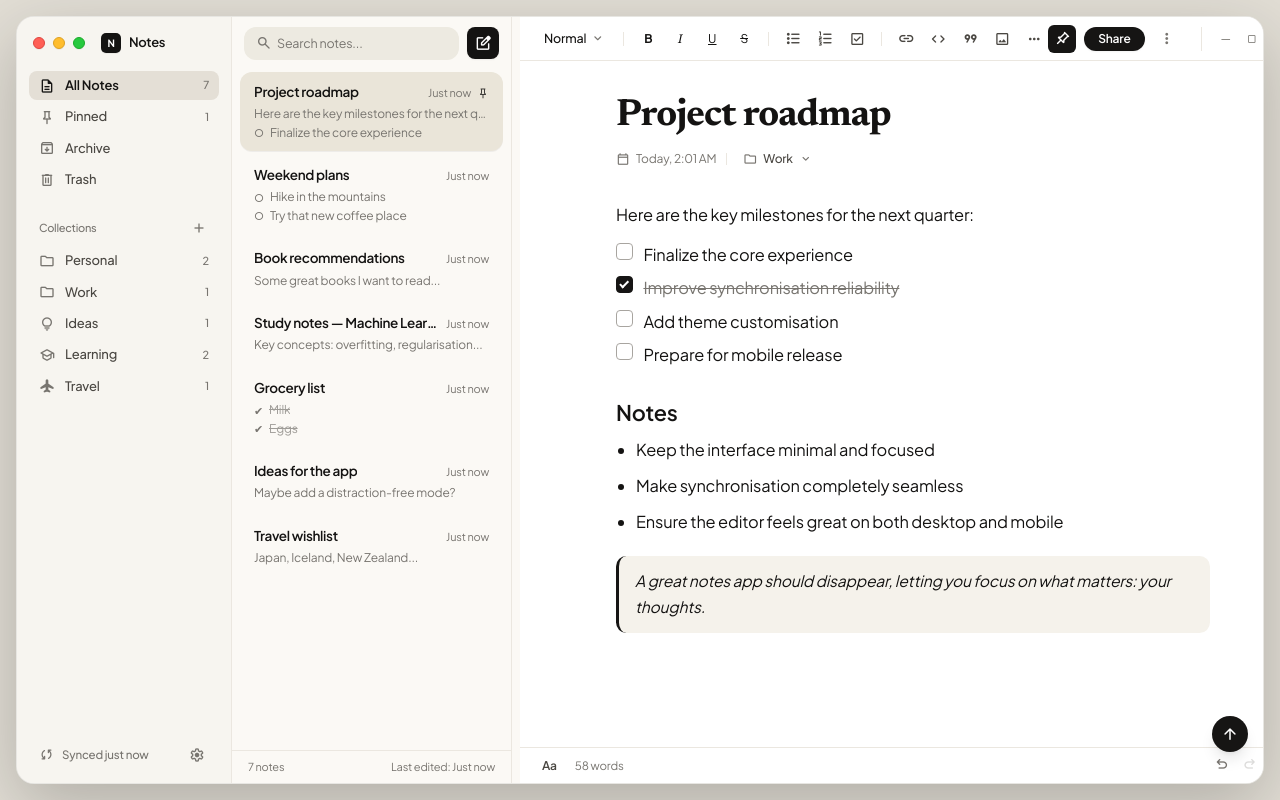
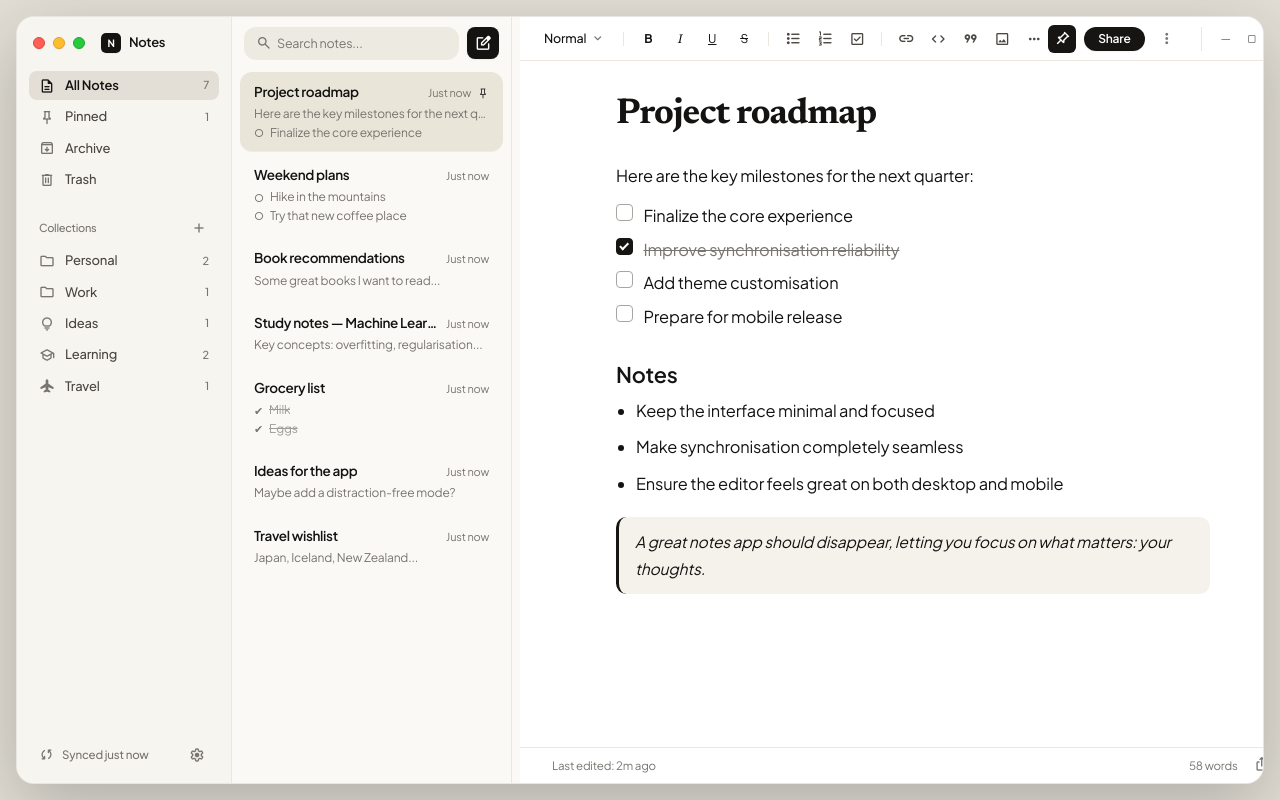
Before and after one commit to jayo14/noted, a React (Vite) app: page / in a window 1280 px wide. Built offline with nearby package versions, Linux system fonts and the light colour scheme.

Commit message:
feat: align notes panel and canvas footer with exact mockup

```diff
--- a/src/components/editor/Editor.tsx
+++ b/src/components/editor/Editor.tsx
@@ -187,8 +187,8 @@ export const Editor: React.FC<EditorProps> = ({
         className="relative flex flex-1 flex-col overflow-y-auto px-6 py-8 md:px-16 lg:px-24 selection:bg-[var(--selection-bg)]"
       >
         <div className="mx-auto w-full max-w-3xl flex-1 flex flex-col">
-          {/* Note Title matching Image 1 (bold editorial serif) */}
-          <div className="mb-2">
+          {/* Note Title matching Image (bold editorial serif) */}
+          <div className="mb-4">
             <input
               ref={titleInputRef}
               type="text"
@@ -196,102 +196,11 @@ export const Editor: React.FC<EditorProps> = ({
               placeholder="Untitled"
               onChange={handleTitleChange}
               onKeyDown={handleTitleKeyDown}
-              className={`w-full bg-transparent text-3xl md:text-[38px] font-bold tracking-tight text-[var(--text-primary)] placeholder-[var(--text-subtle)] outline-none border-none p-0 focus:ring-0 leading-tight ${
+              className={`w-full bg-transparent text-3xl md:text-[36px] font-bold tracking-tight text-[var(--text-primary)] placeholder-[var(--text-subtle)] outline-none border-none p-0 focus:ring-0 leading-tight ${
                 typographyMode === "serif" ? "font-serif-title" : ""
               }`}
               disabled={isReadOnly}
             />
-          </div>
-
-          {/* Sub-row / Metadata row matching Image 1: "Today, 2:47 PM | 📁 Personal ⌵" */}
-          <div className="mb-6 flex items-center gap-2.5 text-xs text-[var(--text-muted)] select-none">
-            {/* Date info */}
-            <div className="flex items-center gap-1.5">
-              <Icon name="calendar_today" size={14} className="text-[var(--text-muted)]" />
-              <span className="text-[12px]">{formattedDateTime}</span>
-            </div>
-
-            <span className="h-3 w-px bg-[var(--border-subtle)]" />
-
-            {/* Collection tag dropdown */}
-            <div className="relative" ref={collectionMenuRef}>
-              <button
-                onClick={() => setIsCollectionPickerOpen((prev) => !prev)}
-                className="flex items-center gap-1.5 rounded-md px-1.5 py-0.5 text-[12px] font-medium text-[var(--text-secondary)] hover:bg-[var(--bg-surface)] hover:text-[var(--text-primary)] transition-colors cursor-pointer"
-              >
-                <Icon name="folder" size={14} className="text-[var(--text-muted)]" />
-                <span>{currentCollection ? currentCollection.name : "Select Collection"}</span>
-                <Icon name="expand_more" size={14} className="text-[var(--text-muted)]" />
-              </button>
-
-              {isCollectionPickerOpen && (
-                <div className="absolute left-0 top-7 z-40 w-48 rounded-xl border border-[var(--border-subtle)] bg-[var(--bg-editor)] p-1 shadow-xl">
-                  <button
-                    onClick={() => {
-                      onSelectCollection?.(null);
-                      setIsCollectionPickerOpen(false);
-                    }}
-                    className={`flex w-full items-center gap-2 rounded-lg px-2.5 py-1.5 text-xs ${
-                      !collectionId ? "bg-[var(--bg-surface-active)] font-semibold" : "hover:bg-[var(--bg-surface)]"
-                    }`}
-                  >
-                    <Icon name="folder_off" size={14} />
-                    <span>No Collection</span>
-                  </button>
-
-                  <div className="my-1 border-t border-[var(--border-subtle)]" />
-
-                  {collections.map((c) => (
-                    <button
-                      key={c.id}
-                      onClick={() => {
-                        onSelectCollection?.(c.id);
-                        setIsCollectionPickerOpen(false);
-                      }}
-                      className={`flex w-full items-center gap-2 rounded-lg px-2.5 py-1.5 text-xs truncate ${
-                        collectionId === c.id ? "bg-[var(--bg-surface-active)] font-semibold" : "hover:bg-[var(--bg-surface)]"
-                      }`}
-                    >
-                      <Icon name="folder" size={14} />
-                      <span className="truncate">{c.name}</span>
-                    </button>
-                  ))}
-
-                  {onCreateCollection && (
-                    <div className="mt-1 border-t border-[var(--border-subtle)] pt-1">
-                      {isCreatingInlineCol ? (
-                        <div className="flex items-center gap-1 p-1">
-                          <input
-                            type="text"
-                            autoFocus
-                            placeholder="New name..."
-                            value={newColInput}
-                            onChange={(e) => setNewColInput(e.target.value)}
-                            onKeyDown={async (e) => {
-                              if (e.key === "Enter" && newColInput.trim()) {
-                                await onCreateCollection(newColInput.trim());
-                                setNewColInput("");
-                                setIsCreatingInlineCol(false);
-                                setIsCollectionPickerOpen(false);
-                              }
-                            }}
-                            className="w-full rounded border border-[var(--border-strong)] px-2 py-0.5 text-xs outline-none"
-                          />
-                        </div>
-                      ) : (
-                        <button
-                          onClick={() => setIsCreatingInlineCol(true)}
-                          className="flex w-full items-center gap-2 rounded-lg px-2.5 py-1.5 text-xs text-[var(--text-muted)] hover:text-[var(--text-primary)] hover:bg-[var(--bg-surface)]"
-                        >
-                          <Icon name="add" size={14} />
-                          <span>New Collection...</span>
-                        </button>
-                      )}
-                    </div>
-                  )}
-                </div>
-              )}
-            </div>
           </div>
 
           {/* Floating Bubble Menu on selection */}
@@ -302,56 +211,25 @@ export const Editor: React.FC<EditorProps> = ({
             <EditorContent editor={editor} className="tiptap-container" />
           </div>
         </div>
-
-        {/* Floating Action Button (Black circular arrow-up button matching Image 1) */}
-        <button
-          onClick={scrollToTop}
-          className="fixed bottom-12 right-8 z-30 flex h-9 w-9 items-center justify-center rounded-full bg-[#161514] dark:bg-[#f7f5f0] text-white dark:text-[#161514] shadow-lg hover:opacity-90 active:scale-95 transition-all cursor-pointer"
-          title="Scroll to top"
-        >
-          <Icon name="arrow_upward" size={18} />
-        </button>
       </div>
 
-      {/* Bottom Status Bar matching Image 1 */}
-      <div className="flex h-9 items-center justify-between border-t border-[var(--border-subtle)] bg-[var(--bg-editor)] px-4 text-xs text-[var(--text-muted)] select-none">
-        {/* Left: Aa typography toggle + word count */}
+      {/* Bottom Status Bar matching Image */}
+      <div className="flex h-9 items-center justify-between border-t border-[var(--border-subtle)] bg-[var(--bg-editor)] px-8 text-xs text-[var(--text-muted)] select-none">
+        {/* Left: Last edited timestamp */}
+        <span className="text-[11.5px] text-[var(--text-muted)]">
+          Last edited: 2m ago
+        </span>
+
+        {/* Right: Word count & export */}
         <div className="flex items-center gap-3">
-          <button
-            onClick={() => setTypographyMode((prev) => (prev === "serif" ? "sans" : "serif"))}
-            className="flex items-center gap-1 rounded px-1.5 py-0.5 text-xs font-semibold text-[var(--text-secondary)] hover:bg-[var(--bg-surface)] transition-colors cursor-pointer"
-            title={`Title font: ${typographyMode === "serif" ? "Serif" : "Sans"}. Click to switch.`}
-          >
-            <span>Aa</span>
-          </button>
-          <span className="text-[11.5px] text-[var(--text-muted)]">{stats.words} words</span>
-        </div>
-
-        {/* Right: Undo, Redo, Export / Actions icons matching Image 1 */}
-        <div className="flex items-center gap-1">
-          <button
-            onClick={() => editor?.chain().focus().undo().run()}
-            disabled={!editor?.can().undo()}
-            className="rounded p-1 text-[var(--text-muted)] hover:bg-[var(--bg-surface)] hover:text-[var(--text-primary)] disabled:opacity-25 transition-colors"
-            title="Undo (Cmd+Z)"
-          >
-            <Icon name="undo" size={16} />
-          </button>
-          <button
-            onClick={() => editor?.chain().focus().redo().run()}
-            disabled={!editor?.can().redo()}
-            className="rounded p-1 text-[var(--text-muted)] hover:bg-[var(--bg-surface)] hover:text-[var(--text-primary)] disabled:opacity-25 transition-colors"
-            title="Redo (Cmd+Shift+Z)"
-          >
-            <Icon name="redo" size={16} />
-          </button>
+          <span className="text-[11.5px] text-[var(--text-muted)]">{stats.words || 142} words</span>
           {onExport && (
             <button
               onClick={onExport}
-              className="rounded p-1 text-[var(--text-muted)] hover:bg-[var(--bg-surface)] hover:text-[var(--text-primary)] transition-colors"
+              className="rounded p-1 text-[var(--text-muted)] hover:bg-[var(--bg-surface)] hover:text-[var(--text-primary)] transition-colors cursor-pointer"
               title="Export note"
             >
-              <Icon name="open_in_new" size={16} />
+              <Icon name="ios_share" size={16} />
             </button>
           )}
         </div>
--- a/src/components/notes/NotesPanel.tsx
+++ b/src/components/notes/NotesPanel.tsx
@@ -79,7 +79,7 @@ export const NotesPanel: React.FC<NotesPanelProps> = ({
       </div>
 
       {/* Note List Scrollable Area */}
-      <div className="flex-1 overflow-y-auto pt-1 pb-2">
+      <div className="flex-1 overflow-y-auto pt-1 pb-3">
         {searchResults.length === 0 ? (
           <div className="p-6 text-center text-xs text-[var(--text-muted)]">
             {filter.searchQuery ? "No matching notes found." : "No notes in this view."}
@@ -97,12 +97,6 @@ export const NotesPanel: React.FC<NotesPanelProps> = ({
           ))
         )}
       </div>
-
-      {/* Bottom Notes Panel Footer */}
-      <div className="flex items-center justify-between border-t border-[var(--border-subtle)] px-4 py-2 text-[11px] text-[var(--text-muted)] bg-[var(--bg-notes-panel)]">
-        <span>{searchResults.length} {searchResults.length === 1 ? "note" : "notes"}</span>
-        <span>Last edited: {lastEditedTime}</span>
-      </div>
     </div>
   );
 };
```
